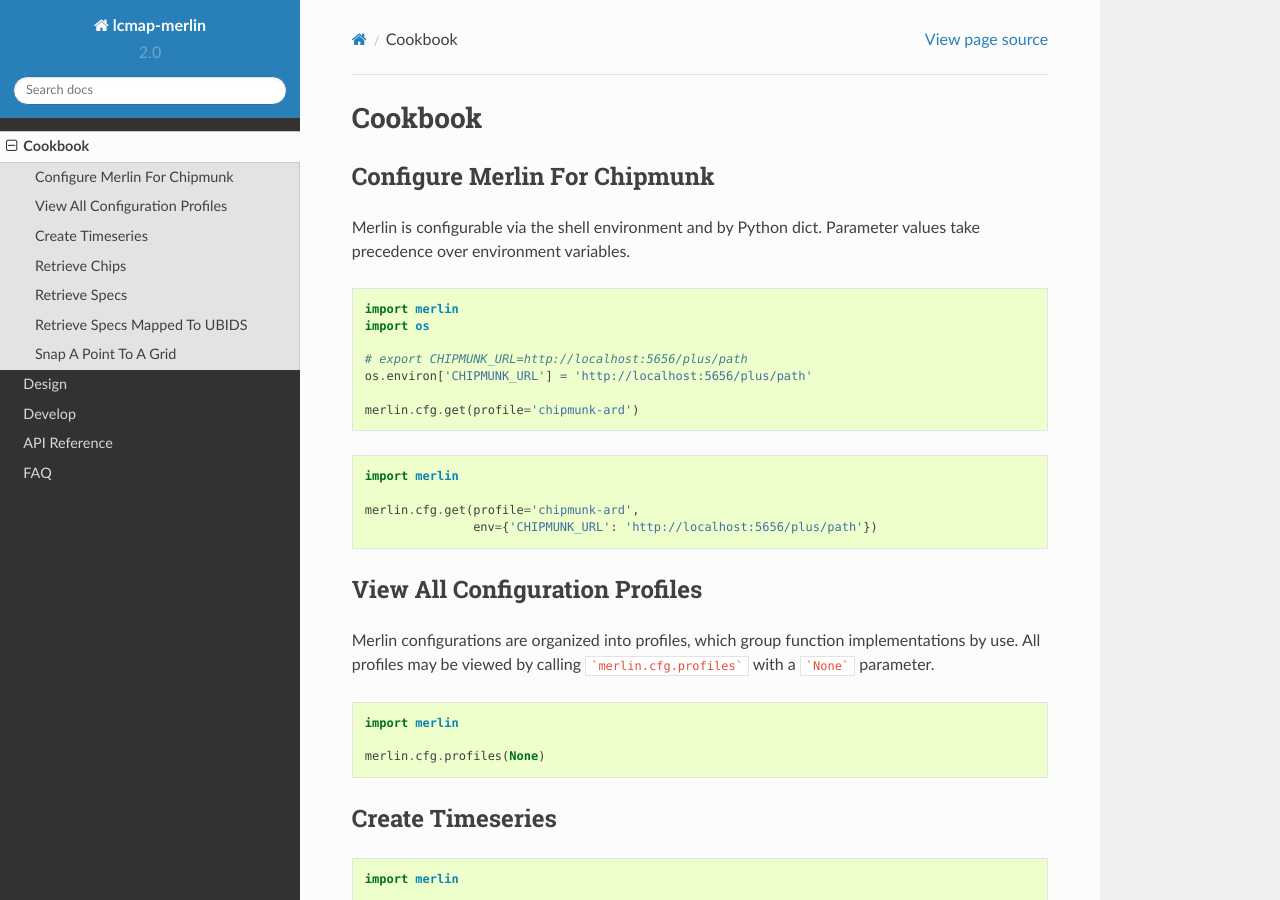
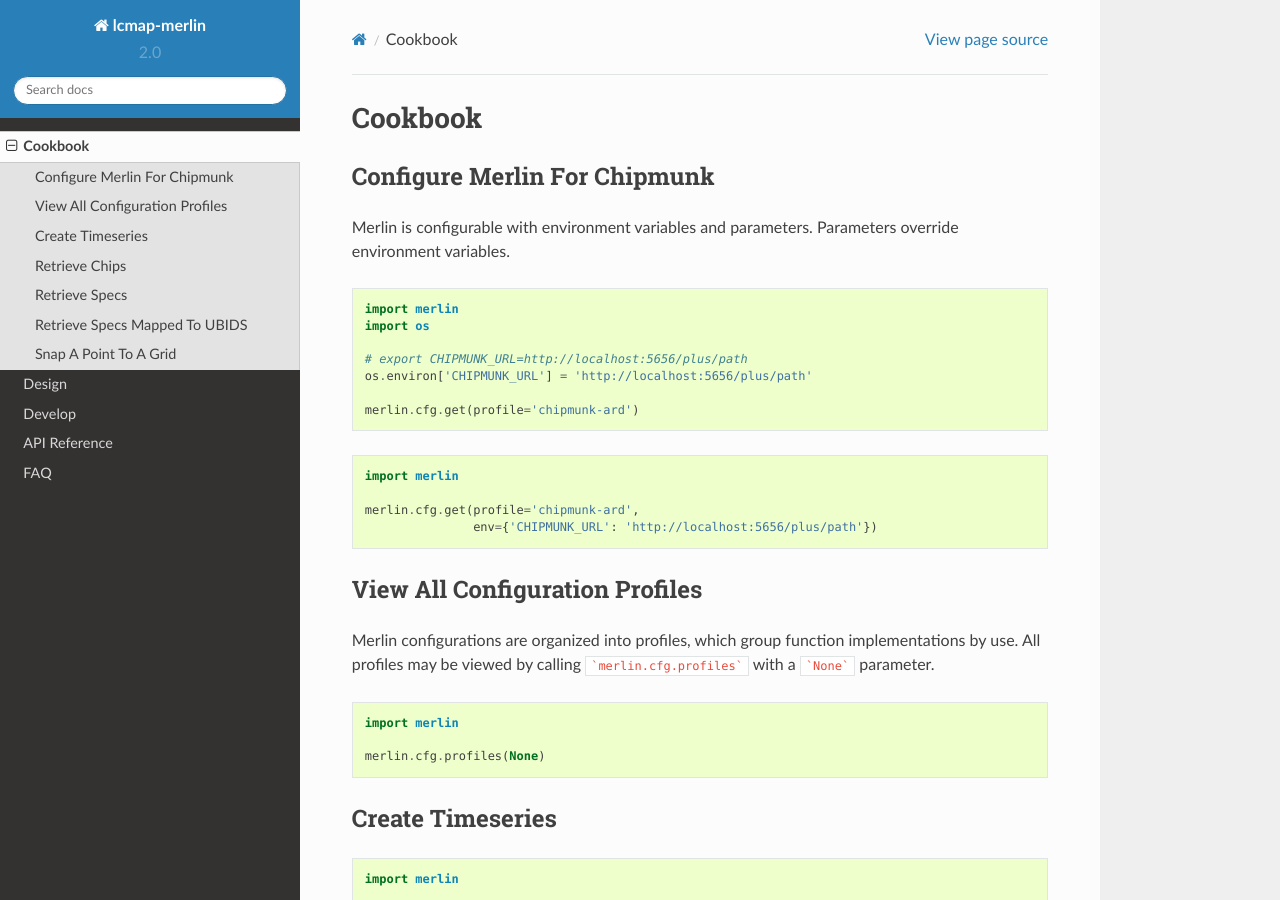
Before and after one commit to USGS-EROS/lcmap-merlin, a Sphinx documentation site: the page built from docs/source/cookbook.rst, in a window 1280 px wide and 900 px high. Built offline with Sphinx 7.4.7 and the Read the Docs theme 2.0.0, drawn with Linux system fonts in a browser that asks for light colours; formulas are drawn with MathJax 3.

Commit message:
update cookbook.  add configuration.rst.  update cfg.py

```diff
--- a/docs/source/cookbook.rst
+++ b/docs/source/cookbook.rst
@@ -3,7 +3,7 @@ Cookbook
 
 Configure Merlin For Chipmunk
 -----------------------------
-Merlin is configurable via the shell environment and by Python dict.  Parameter values take precedence over environment variables.
+Merlin is configurable with environment variables and parameters.  Parameters override environment variables.
 
 .. code-block:: python3
 
```
Also changed, not shown: docs/source/configuration.rst (added, +12 -0 lines), 1 other file.
